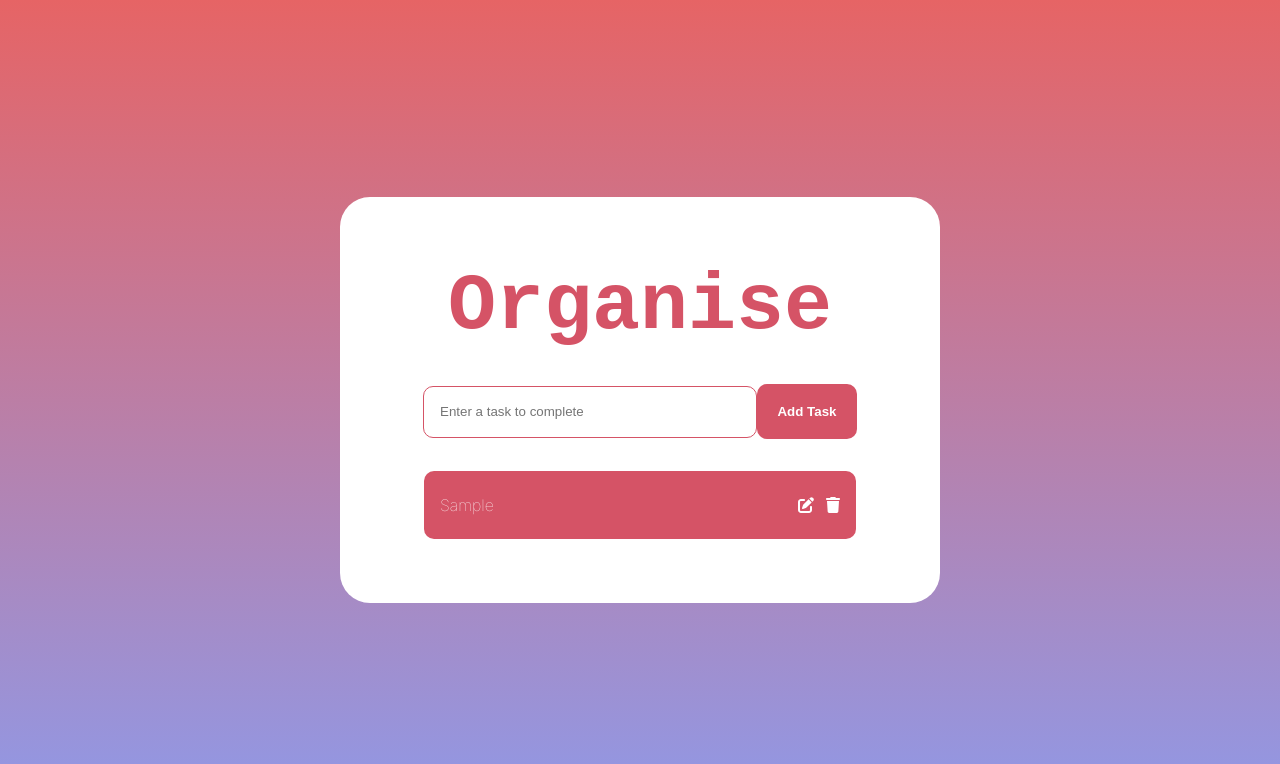
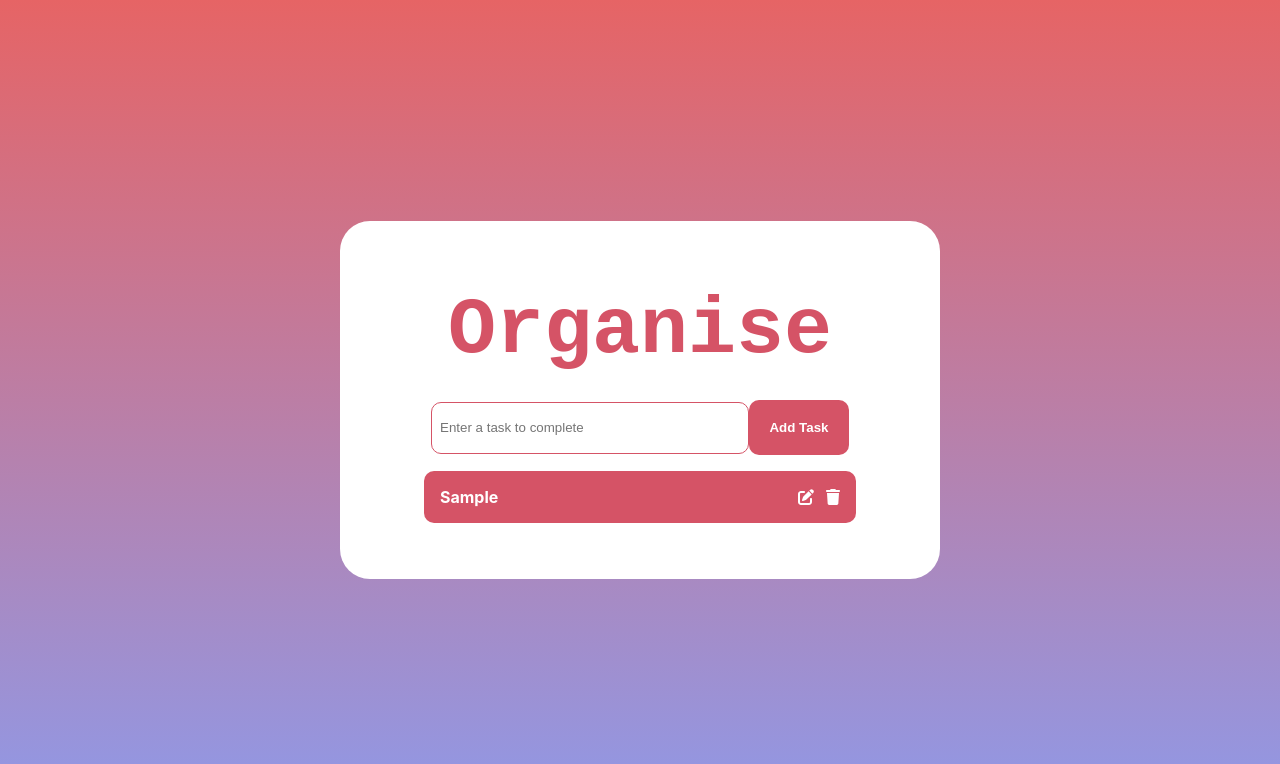
Before and after one commit to NematBhullar/Organise, a React (Create React App) app: page / in a window 1280 px wide. Both pictures are taken after typing "Sample" into the empty fields and a click on the button "Add Task". Shown: the top 764 px of the page. Built offline with nearby package versions, Linux system fonts and the light colour scheme.

Commit message:
Update font and completed task

```diff
--- a/src/App.css
+++ b/src/App.css
@@ -6,7 +6,7 @@ body {
   display: flex;
   justify-content: center;
   align-items: center;
-  font-family: 'Inter', 'san-serif';
+  font-weight: bold;
 }
 
 h1 {
@@ -32,7 +32,7 @@ h1 {
   width: 300px;
   height: 50px;
   border-radius: 10px;
-  padding: 0 1rem;
+  padding: 0 0.5rem;
 }
 
 .add-task-input {
@@ -50,8 +50,8 @@ h1 {
   font-weight: bold;
   border-radius: 10px;
   border: none;
-  padding: 0 1rem;
-  margin: 1rem auto;
+  padding: 0 0.5rem;
+  margin: 0.5rem auto;
 }
 
 .add-task-btn {
@@ -69,8 +69,8 @@ h1 {
   align-items: center;
   background: #D55366;
   color: #fff;
-  margin: 1rem auto;
-  padding: 0.5rem 1rem;
+  margin: 0.5rem auto;
+  padding: 0 1rem;
   border-radius: 10px;
   cursor: pointer;
 }
```
